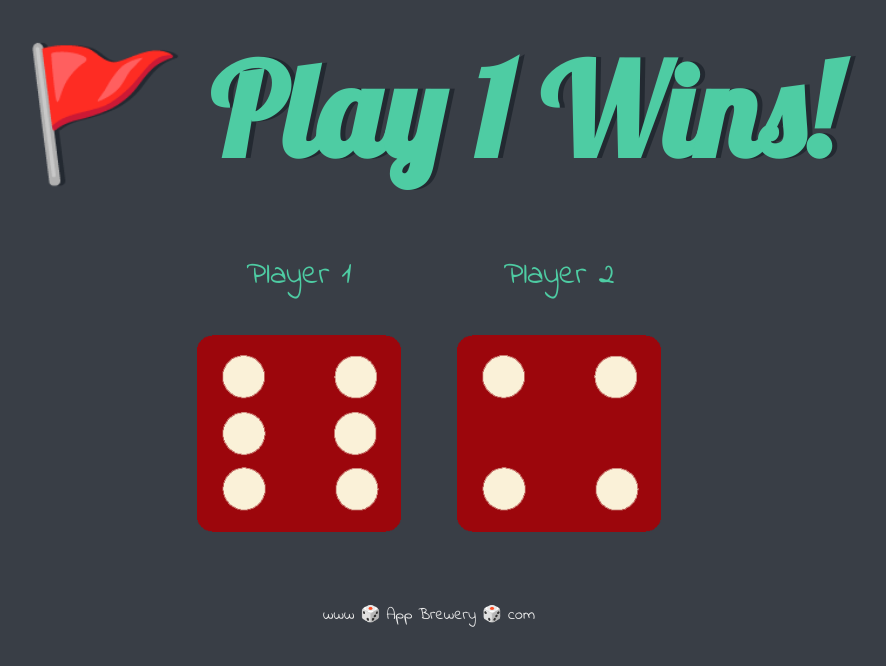
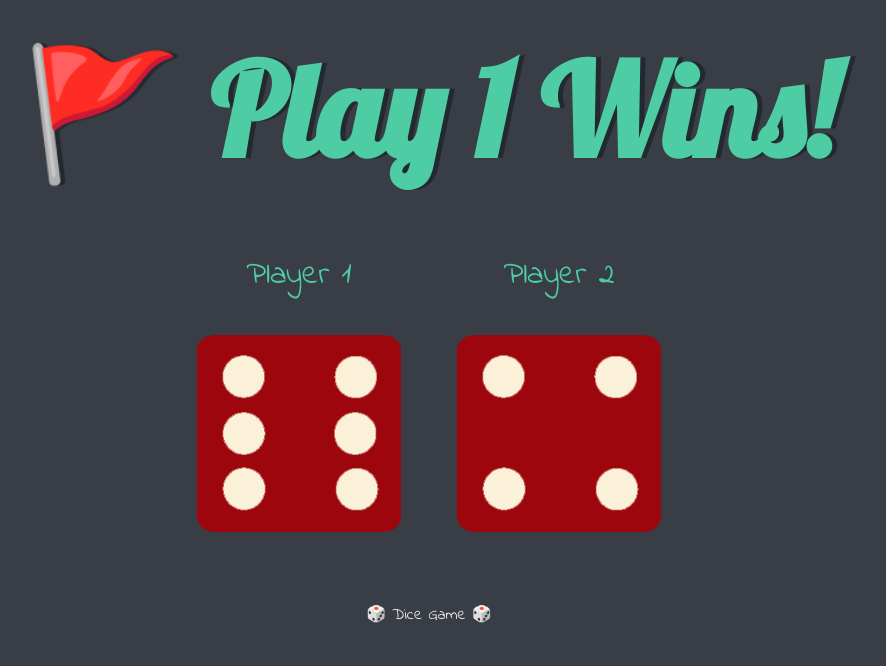
Before and after one commit to nansamuel12/DiceGame, a plain HTML site: page index.html in a window 1280 px wide. Shown: the whole page, without its empty margins (211-1097 px from the left). Drawn offline with Linux system fonts and the light colour scheme.

Commit message:
change same html code what i need

```diff
--- a/index.html
+++ b/index.html
@@ -11,7 +11,7 @@
   </head>
   <body>
     <div class="container">
-      <h1>Refresh Me</h1>
+      <h1 >Refresh Me</h1>
 
       <div class="dice">
         <p>Player 1</p>
@@ -25,6 +25,6 @@
     </div>
     <script src="index.js"></script>
 
-    <footer>www 🎲 App Brewery 🎲 com</footer>
+    <footer>🎲 Dice Game 🎲 </footer>
   </body>
 </html>
```
